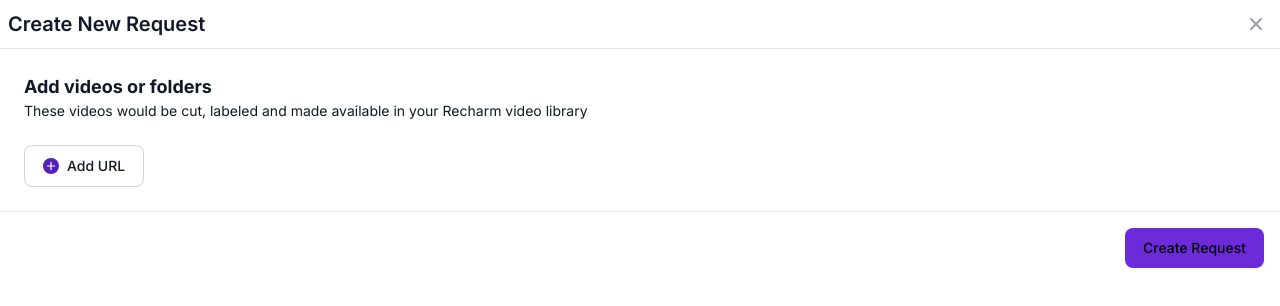
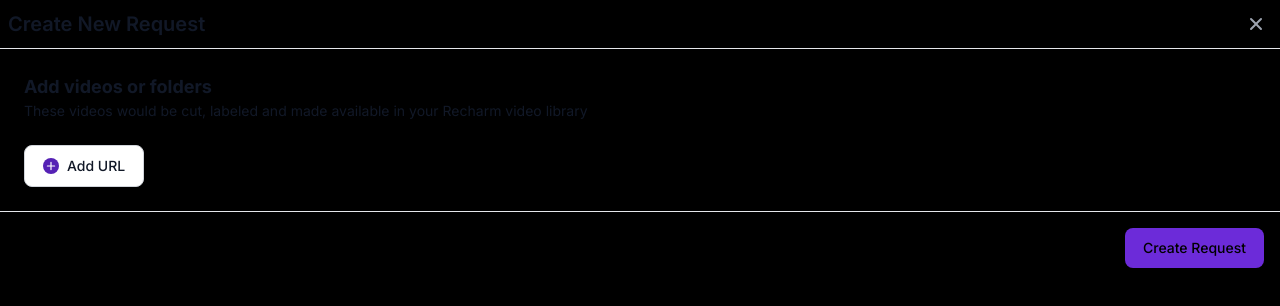
Before and after one commit to dsfx3d/recharm-fe-assessment, a Next.js app: page / in a window 1280 px wide. Shown: the top 306 px of the page. Built offline with nearby package versions, Linux system fonts and the light colour scheme.

Commit message:
feat: set body background color to black

```diff
--- a/src/styles/globals.css
+++ b/src/styles/globals.css
@@ -5,3 +5,7 @@
 html, body, #__next, main {
   @apply h-full;
 }
+
+body {
+  @apply bg-black
+}
```
